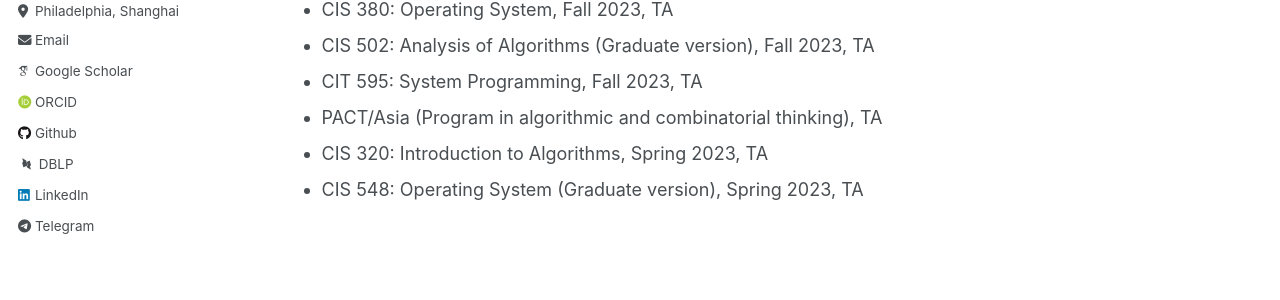
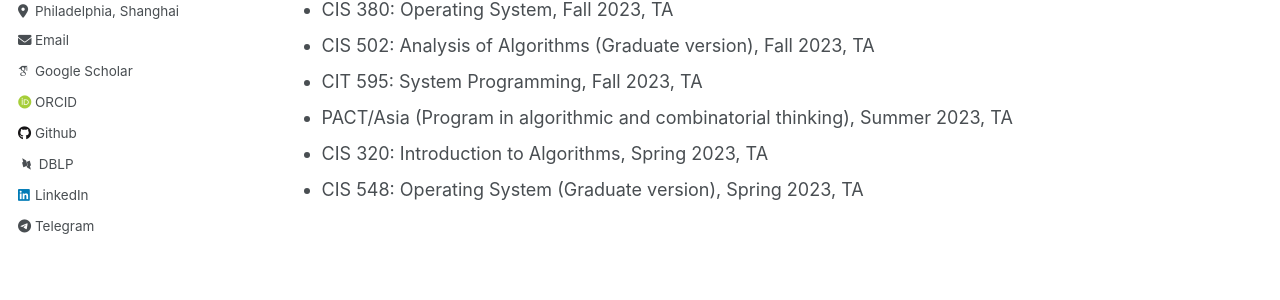
Before and after one commit to JeffersonQin/academic, a Jekyll site: the page built from _pages/includes/teaching.md, in a window 1280 px wide and 962 px high. Shown: the part 342-642 px from the top of the window. Built offline with Jekyll 4.4.1, drawn with Linux system fonts in a browser that asks for light colours; some web fonts are replaced; our own code applies the rules of GitHub Pages for plain Markdown files.

Commit message:
feat: update teaching

```diff
--- a/_pages/includes/teaching.md
+++ b/_pages/includes/teaching.md
@@ -6,6 +6,6 @@
 * CIS 380: Operating System, Fall 2023, TA
 * CIS 502: Analysis of Algorithms (Graduate version), Fall 2023, TA
 * CIT 595: System Programming, Fall 2023, TA
-* PACT/Asia (Program in algorithmic and combinatorial thinking), TA
+* PACT/Asia (Program in algorithmic and combinatorial thinking), Summer 2023, TA
 * CIS 320: Introduction to Algorithms, Spring 2023, TA
 * CIS 548: Operating System (Graduate version), Spring 2023, TA
```
